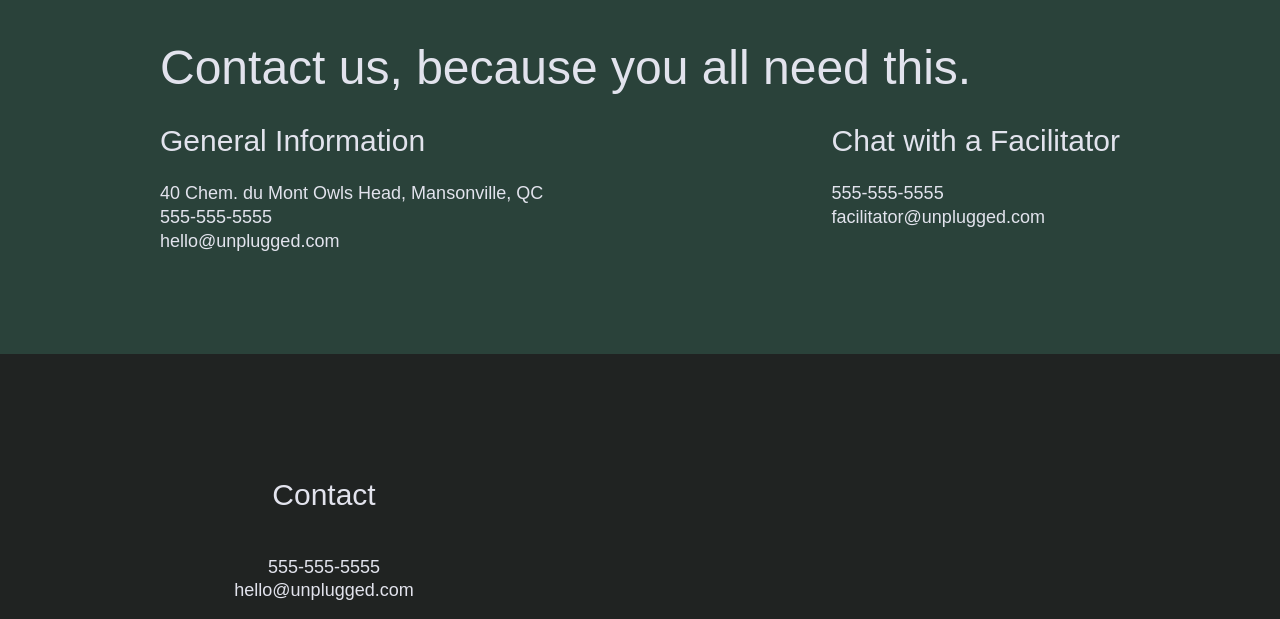
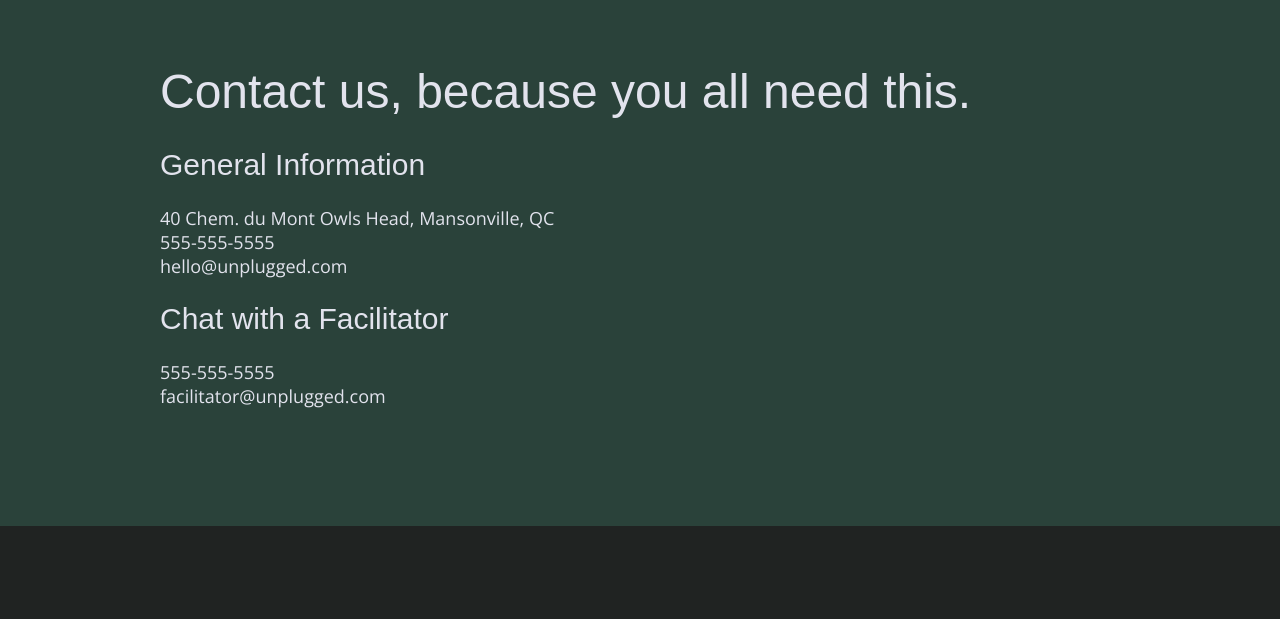
Before and after one commit to itsyagirlalexcote/unplugged-retreat, a website: page about/index.html in a window 1280 px wide. Shown: the part 1130-1749 px from the top of the page. Drawn offline with nearby package versions, Linux system fonts and the light colour scheme; files whose address does not match are found by name.

Commit message:
Final corrections to all pages - ready to launch

```diff
--- a/about/index.html
+++ b/about/index.html
@@ -3,6 +3,7 @@
 
 <head>
   <meta charset="utf-8">
+  <meta http-equiv="x-ua-compatible" content="ie=edge">
   <title>Unplugged</title>
   <meta name="description" content="">
   <meta name="viewport" content="width=device-width, initial-scale=1">
@@ -28,15 +29,18 @@
 </head>
 
 <body>
+  <!--[if lte IE 9]>
+    <p class="browserupgrade">You are using an <strong>outdated</strong> browser. Please <a href="https://browsehappy.com/">upgrade your browser</a> to improve your experience and security.</p>
+  <![endif]-->
 
   <header>
     <div class="content-wrapper">
       <figure>
-        <a href="#">
+        <a href="../index.html">
           <img src="C:\Users\alexc\Desktop\skillcrush\coding-responsive-websites\unplugged\unplugged-retreat\img\unpluggedlogo.png" alt="unplugged logo">
         </a>
       </figure>
-      <div class="header-divider">
+      <div class="header-divider"></div>
       <nav>
         <ul>
           <li><a href="../faq/index.html" target="_blank">FAQ</a></li>
@@ -44,19 +48,19 @@
         </ul>
       </nav>
     </div>
-    </div>
   </header>
 
   <main>
 
     <section class="mission">
       <div class="content-wrapper">
-        <h2>Our Mission - we want to make you the team you always wanted to be.
-        </h2>
+        <h2>Our Mission - we want to make you the team you always wanted to be.</h2>
         <div class="mission-content">
-          <p>Team bonding is an important notion in social psychology that we fully support! We want to bring teams together in order to increase productivity and cohesiveness in the workplace. Team bonding is at the heart of Unplugged Retreat's values.
+          <p>
+            Team bonding is an important notion in social psychology that we fully support! We want to bring teams together in order to increase productivity and cohesiveness in the workplace. Team bonding is at the heart of Unplugged Retreat's values.
           </p>
-          <p>We believe that the most efficient place to get to know your work peers is in an environment without distractions and technology. Our goal is to quickly and effectively bring people together over the course of a weekend, in a relaxing way in the great outdoors.
+          <p>
+            We believe that the most efficient place to get to know your work peers is in an environment without distractions and technology. Our goal is to quickly and effectively bring people together over the course of a weekend, in a relaxing way in the great outdoors.
           </p>
         </div>
       </div>
@@ -72,19 +76,24 @@
       <div class="content-wrapper">
         <h2>Contact us, because you all need this.</h2>
         <div class="contact-content">
-          <div class="general-info">
+          <div>
           <h4>General Information</h4>
           <address>
-                <p>40 Chem. du Mont Owls Head, Mansonville, QC</p>
-                <p>555-555-5555</p>
-                <p>hello@unplugged.com</p>
+            <p>
+              40 Chem. du Mont Owls Head, Mansonville, QC<br>
+              555-555-5555<br>
+              hello@unplugged.com
+            </p>
           </address>
           </div>
-          <div class="facilitator">
+        </div>
+          <div>
             <h4>Chat with a Facilitator</h4>
             <address>
-              <p>555-555-5555</p>
-              <p>facilitator@unplugged.com</p>
+              <p>
+                555-555-5555<br>
+                facilitator@unplugged.com
+              </p>
             </address>
           </div>
         </div>
@@ -97,29 +106,28 @@
 
     <div class="content-wrapper">
       <div class="footer-content">
-        <div class="social">
           <div class="contact">
             <h4>Contact</h4>
             <address>
-              <p>555-555-5555</p>
-              <p> hello@unplugged.com </p>
+              <p>
+                555-555-5555<br>
+                hello@unplugged.com
+              </p>
             </address>
           </div>
+          <div class="social">
+            <h4>Social</h4>
             <div class="social-icons">
-            <h4>Social</h4>
             <p>
-              <a href="https://www.facebook.com" target="_blank">
-                <i class="fab fa-facebook-f"></i>
+              <a href="https://www.facebook.com" target="_blank"><i class="fab fa-facebook-f"></i>
               </a>
             </p>
             <p>
-              <a href="https://www.twitter.com" target="_blank">
-                <i class="fab fa-twitter"></i>
+              <a href="https://www.twitter.com" target="_blank"><i class="fab fa-twitter"></i>
               </a>
             </p>
             <p>
-              <a href="https://www.instagram.com" target="_blank">
-                <i class="fab fa-instagram"></i>
+              <a href="https://www.instagram.com" target="_blank"><i class="fab fa-instagram"></i>
               </a>
             </p>
           </div>
@@ -128,8 +136,7 @@
     </div>
 
     <div class="copyright">
-      <p>Copyright 2019  |  Unplugged
-      </p>
+      <p>Copyright 2022  |  Unplugged</p>
     </div>
 
   </footer>
--- a/css/main.css
+++ b/css/main.css
@@ -16,7 +16,6 @@ html {
   color: #222;
   font-size: 1em;
   line-height: 1.4;
-  width: 100%;
 }
 
 /*
@@ -96,13 +95,14 @@ html {
 }
 
 body {
-  font-family: 'Opend Sans', sans-serif;
   font-size: 1em;
+  font-family: 'Open Sans', sans-serif;
+  color: #e2e3ed;
   text-align: left;
-  color: #e2e3ed;
 }
 
-ul, ol {
+ul,
+ol {
   list-style-type: none;
   margin: 0;
   padding: 0;
@@ -115,12 +115,13 @@ a {
 
 h2 {
   font-family: 'Poppins', sans-serif;
+  font-weight: 500;
   font-size: 1.875em;
-  font-weight: 500;
   margin: 0;
 }
 
-h3, h4 {
+h3,
+h4 {
   font-family: 'Poppins', sans-serif;
   font-size: 1.125em;
   margin: 20px 0;
@@ -128,7 +129,7 @@ h3, h4 {
 }
 
 p {
-  font-size: 0.875em;
+  font-size: .875em;
   line-height: 1.285;
 }
 
@@ -151,7 +152,8 @@ address {
 
 /* ------------ Base Header - Footer Styles ------------ */
 
-header, footer {
+header,
+footer {
   background-color: #202322;
   display: flex;
   justify-content: center;
@@ -166,18 +168,18 @@ header {
 }
 
 header .content-wrapper {
+  margin: 0;
   display: flex;
   justify-content: center;
   align-items: center;
   flex-flow: row wrap;
-  margin: 0;
 }
 
 .header-divider {
   background: #3a3a3a;
+  height: 0px;
   width: 100%;
-  /* height: 1px; */
-  margin: 10px 0 10px 0;
+  margin: 10px 0 20px 0;
 }
 
 header figure {
@@ -189,20 +191,20 @@ header figure {
 }
 
 header nav {
+  width: 60%;
+  font-size: 1.125em;
+  font-weight: 700;
+  text-transform: uppercase;
   display: flex;
   justify-content: space-around;
   align-items: center;
   flex-flow: row wrap;
-  width: 60%;
-  text-transform: uppercase;
-  font-size: 1.125em;
-  font-weight: 700;
 }
 
 header nav ul {
+  width: 100%;
   display: flex;
   justify-content: space-around;
-  width: 100%;
 }
 
 header nav ul li {
```
Also changed, not shown: index.html (+1 -2 lines). Lines whose indentation alone changed are shown as unchanged.
